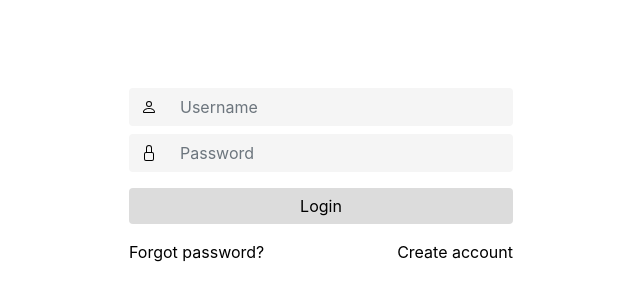
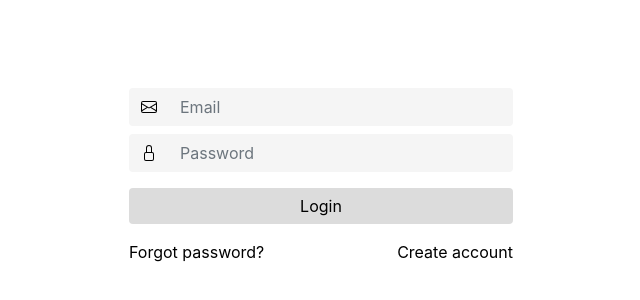
Before and after one commit to christophajohns/gallang, a React (Create React App) app: page /login in a window 1280 px wide. Shown: the part 136-436 px from the top of the page, without its empty margins (319-959 px from the left). Built offline with nearby package versions, Linux system fonts and the light colour scheme; no server answers.

Commit message:
Use email input instead of username input

```diff
--- a/src/views/auth/EmailInput.js
+++ b/src/views/auth/EmailInput.js
@@ -1,14 +1,21 @@
 import { Envelope } from "react-bootstrap-icons";
 import AuthInputField from "./AuthInputField";
 
-/** Component to render a text input field for the email */
-function EmailInput() {
+/**
+ * Component to render a text input field for the email
+ * @param {Object} props - Properties passed to the component
+ * @param {React.MutableRefObject} userNameRef - Reference to the email input field to handle authentication requests
+ */
+function EmailInput(props) {
+    const { emailRef } = props;
+
     return (
         <AuthInputField
             icon={() => <Envelope />}
             name="email"
             placeholder="Email"
             type="email"
+            authRef={emailRef}
         />
     );
 }
--- a/src/views/auth/LoginView/LoginView.js
+++ b/src/views/auth/LoginView/LoginView.js
@@ -4,7 +4,7 @@ import PropTypes from "prop-types";
 import { Inputs, AuthLinks } from "./style";
 import { CenterContentDiv, StyledForm, AuthButton } from "../style";
 import { refType } from "../../../types";
-import UserNameInput from "../UserNameInput";
+import EmailInput from "../EmailInput";
 import PasswordInput from "../PasswordInput";
 
 /**
@@ -30,7 +30,7 @@ function LoginView(props) {
             <StyledForm onSubmit={onRequestLogin}>
                 {error && <Alert variant="danger">{error}</Alert>}
                 <Inputs>
-                    <UserNameInput userNameRef={emailRef} />
+                    <EmailInput emailRef={emailRef} />
                     <PasswordInput passwordRef={passwordRef} />
                 </Inputs>
                 <AuthButton type="submit" disabled={isLoading}>
```
